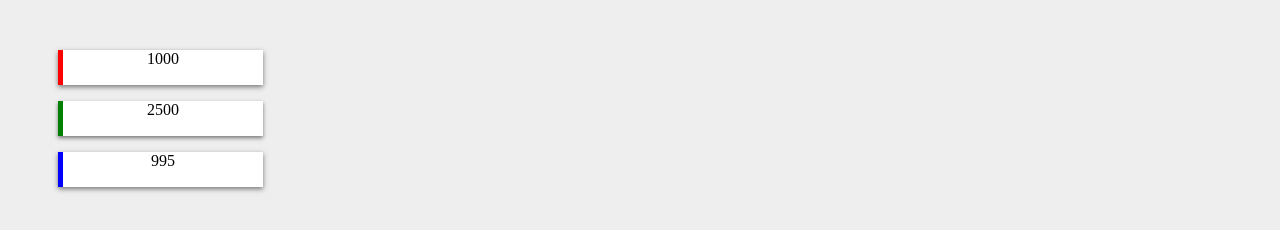
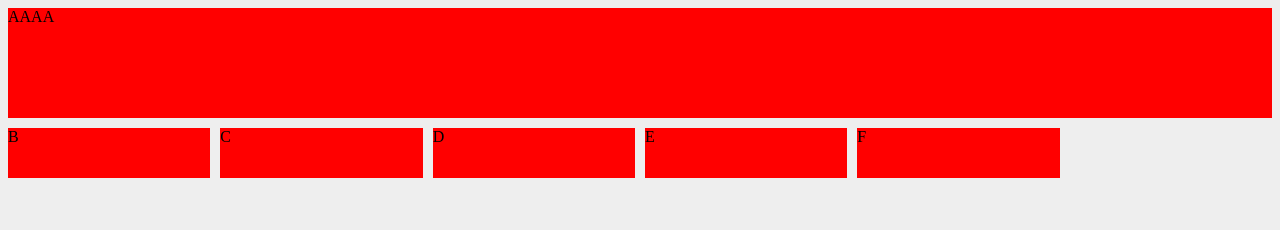
Before and after one commit to vasga-floze/probable-couscous, a plain HTML site: page CSS/index.html in a window 1280 px wide. Drawn offline with Linux system fonts and the light colour scheme.

Commit message:
introduction to css grid | css practice

```diff
--- a/CSS/index.html
+++ b/CSS/index.html
@@ -8,15 +8,13 @@
         <link rel="stylesheet" href="main.css" type="text/css">
     </head>
     <body>
-        <!--Ejercicio de divs para reportes-->
-       <div class="first">
-            1000
-       </div>
-       <div class="second">
-            <p>2500</p>
-       </div>
-       <div class="third">
-            <p>995</p>
-       </div>
+        <div class="grid">
+             <div class="element header">AAAA</div>
+             <div class="element">B</div>
+             <div class="element">C</div>
+             <div class="element">D</div>
+             <div class="element">E</div>
+             <div class="element">F</div>
+        </div>
     </body>
 </html>
--- a/CSS/main.css
+++ b/CSS/main.css
@@ -2,48 +2,24 @@ body{
     background-color: #eee;
 }
 
-.first {
-    background-color: white;
-    width: 200px;
-    height: 35px;
-    margin-left: 50px;
-    margin-top: 50px;
-    position: relative;
-    text-align: center;
-    box-shadow: 0px 2px 5px rgba(0, 0,0, 0.5);
-    border-left: red 5px solid;
+.grid {
+    display: grid; /*grid usa todo el ancho disponible (inline-grid toma solo el ancho de los elementos)*/
+    grid-template-rows: repeat(3, 50px);
+    grid-template-columns: repeat(6, 1fr);
+   /* grid-row-gap: 10px; */ /*definine la dimension de las filas*/
+    /* grid-column-gap: 10px;*/ /*definine la dimension de las columnas*/
+    grid-gap: 10px; /*agrega un espacio entre columnas y filas*/
 }
 
-.first:hover {
-    transform: scale(1.05, 1.05);
+.element {
+    background-color: red;
 }
 
-.second {
-    background-color: white;
-    width: 200px;
-    height: 35px;
-    margin-left: 50px;
-    position: relative;
-    text-align: center;
-    box-shadow: 0px 2px 4px rgba(0, 0,0, 0.5);
-    border-left: green 5px solid;
+.header {
+    /*grid-column-start: 1;
+    grid-column-end: 7;/* /* esto mismo se puede resumir en la siguiente linea de codigo*/
+    grid-column: 1 / 7;
+    /*grid-row-start: 1;
+    grid-row-end: 3;*/ /* esto mismo se puede resumir en la siguiente linea de codigo*/
+    grid-row: 1/3;
 }
-
-.second:hover {
-    box-shadow: 2px 2px 12px rgba(0, 0,0, 0.5);
-}
-
-.third {
-    background-color: white;
-    width: 200px;
-    height: 35px;
-    margin-left: 50px;
-    position: relative;
-    text-align: center;
-    box-shadow: 0px 2px 5px rgba(0, 0,0, 0.5);
-    border-left: blue 5px solid;
-}
-
-.third:hover {
-    background-color: lightblue;
-}
```
